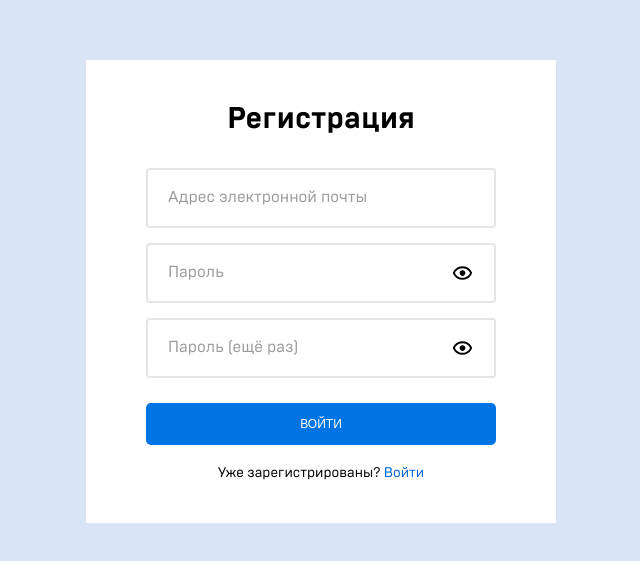
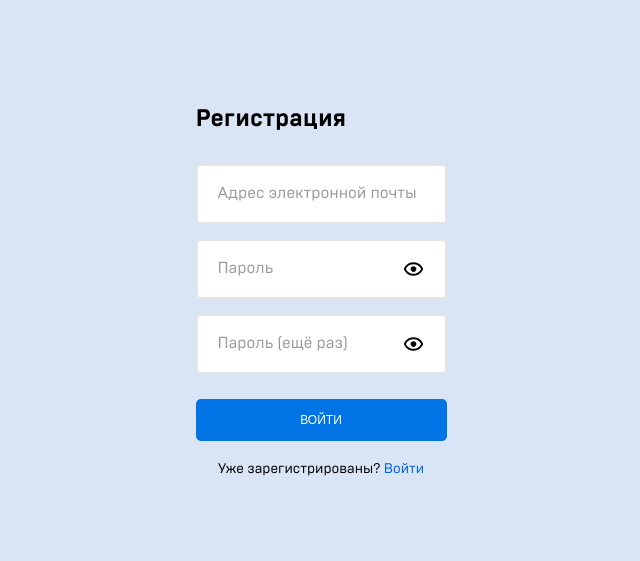
Before and after one commit to Twincki/react-todo-list, a React (Create React App) app: page /register in a window 1280 px wide. Shown: the part 109-670 px from the top of the page, without its empty margins (319-959 px from the left). Built offline with nearby package versions, Linux system fonts and the light colour scheme.

Commit message:
сделана обёртка для Auth

```diff
--- a/src/components/pages/Auth/LoginPage/LoginPage.module.scss
+++ b/src/components/pages/Auth/LoginPage/LoginPage.module.scss
@@ -1,21 +1,3 @@
-.root {
-  padding: 41px 60px;
-  background-color: #fff;
-
-  min-width: 470px;
-}
-
-.title {
-  color: #000;
-  font-size: 30px;
-  font-weight: 700;
-  text-align: center;
-}
-
-.email {
-  margin-top: 30px;
-}
-
 .password {
   margin-top: 15px;
 }
@@ -23,25 +5,3 @@
 .button {
   margin-top: 25px;
 }
-
-.register {
-  margin-top: 20px;
-  text-align: center;
-  font-size: 14px;
-  font-weight: 400;
-
-  span {
-    color: #000;
-  }
-
-  a {
-    color: #0066DD;
-    text-decoration: none;
-    border-bottom: 1px solid transparent;
-    transition: all 0.2s ease;
-
-    &:hover {
-      border-bottom-color: currentColor;
-    }
-  }
-}
--- a/src/components/pages/Auth/LoginPage/LoginPage.tsx
+++ b/src/components/pages/Auth/LoginPage/LoginPage.tsx
@@ -1,7 +1,8 @@
 import cx from 'classnames';
 import { Input } from '../../../Input/Input';
 import { Button } from '../../../Button/Button';
-import { Link } from 'react-router-dom';
+import { AuthWrapper } from '../lib/components/AuthWrapper/AuthWrapper';
+import { AuthLink } from '../lib/components/AuthLink/AuthLink';
 import { ROUTES } from '../../../shared/lib/consts';
 
 import styles from './LoginPage.module.scss';
@@ -14,19 +15,13 @@ export function LoginPage(props: LoginProps) {
   const { className } = props;
 
   return (
-    <div className={cx(styles.root, className)}>
-      <h2 className={styles.title}>Аутентификация</h2>
-
-      <Input placeholder='Адрес электронной почты' className={styles.email} />
+    <AuthWrapper className={cx(styles.root, className)} title='Аутентификация'>
+      <Input placeholder='Адрес электронной почты' />
       <Input placeholder='Пароль' type='password' className={styles.password} />
 
       <Button fullWidth className={styles.button}>Войти</Button>
 
-      <div className={styles.register}>
-        <span>Не зарегистрированы?</span>
-        {" "}
-        <Link to={ROUTES.REGISRER}>Регистрация</Link>
-      </div>
-    </div>
+      <AuthLink aditionalText='Не зарегистрированы?' to={ROUTES.REGISRER} title='Регистрация' />
+    </AuthWrapper>
   )
 }
--- a/src/components/pages/Auth/RegisterPage/RegisterPage.module.scss
+++ b/src/components/pages/Auth/RegisterPage/RegisterPage.module.scss
@@ -1,15 +1,3 @@
-.root {
-  background-color: #fff;
-  padding: 41px 60px;
-  min-width: 470px;
-}
-
-.title {
-  font-size: 30px;
-  font-weight: 700;
-  text-align: center;
-}
-
 .email {
   margin-top: 30px;
 }
@@ -25,24 +13,3 @@
 .button {
   margin-top: 25px;
 }
-
-.register {
-  margin-top: 20px;
-  font-size: 14px;
-  font-weight: 400;
-  text-align: center;
-  span {
-    color: #000000;
-  }
-
-  a {
-    color: #0066dd;
-    text-decoration: none;
-    border-bottom: 1px solid transparent;
-    transition: 0.2s;
-
-    &:hover {
-      border-bottom: 1px solid #0066dd;
-    }
-  }
-}
--- a/src/components/pages/Auth/RegisterPage/RegisterPage.tsx
+++ b/src/components/pages/Auth/RegisterPage/RegisterPage.tsx
@@ -1,7 +1,7 @@
 import cx from "classnames";
 import { Button } from "../../../Button/Button";
 import { Input } from "../../../Input/Input";
-import { Link } from 'react-router-dom';
+import { AuthLink } from "../lib/components/AuthLink/AuthLink";
 import { ROUTES } from '../../../shared/lib/consts';
 
 import styles from "./RegisterPage.module.scss";
@@ -12,6 +12,8 @@ interface RegisterProps {
 
 export function RegisterPage(props: RegisterProps) {
   const { className } = props;
+
+
   return (
     <div className={cx(styles.root, className)}>
       <h2 className={styles.title}>Регистрация</h2>
@@ -28,11 +30,7 @@ export function RegisterPage(props: RegisterProps) {
         ВОЙТИ
       </Button>
 
-      <div className={styles.register}>
-        <span>Уже зарегистрированы?</span>
-        {" "}
-        <Link to={ROUTES.LOGIN}>Войти</Link>
-      </div>
+      <AuthLink aditionalText='Уже зарегистрированы?' to={ROUTES.LOGIN} title='Войти' />
     </div>
   );
 }
--- /dev/null
+++ b/src/components/pages/Auth/lib/components/AuthLink/AuthLink.module.scss
@@ -0,0 +1,21 @@
+.register {
+  margin-top: 20px;
+  text-align: center;
+  font-size: 14px;
+  font-weight: 400;
+
+  span {
+    color: #000;
+  }
+
+  a {
+    color: #0066DD;
+    text-decoration: none;
+    border-bottom: 1px solid transparent;
+    transition: all 0.2s ease;
+
+    &:hover {
+      border-bottom-color: currentColor;
+    }
+  }
+}
--- /dev/null
+++ b/src/components/pages/Auth/lib/components/AuthLink/AuthLink.tsx
@@ -0,0 +1,22 @@
+import cx from 'classnames';
+import { Link } from 'react-router-dom';
+import { ROUTES } from '../../../../../shared/lib/consts';
+
+import styles from './AuthLink.module.scss';
+
+interface AuthLinkProps {
+  className?: string;
+  aditionalText: string;
+  to: ROUTES;
+  title: string;
+}
+
+export function AuthLink(props: AuthLinkProps) {
+  const { className, aditionalText, title, to } = props;
+
+  return (
+    <div className={cx(styles.register, className)}>
+      <span>{aditionalText}</span> <Link to={to}>{title}</Link>
+    </div>
+  )
+}
--- /dev/null
+++ b/src/components/pages/Auth/lib/components/AuthWrapper/AuthWrapper.module.scss
@@ -0,0 +1,15 @@
+.root {
+  padding: 41px 60px;
+  background-color: #fff;
+
+  min-width: 470px;
+}
+
+.title {
+  color: #000;
+  font-size: 30px;
+  font-weight: 700;
+  text-align: center;
+
+  margin-bottom: 30px;;
+}
--- /dev/null
+++ b/src/components/pages/Auth/lib/components/AuthWrapper/AuthWrapper.tsx
@@ -0,0 +1,24 @@
+import cx from 'classnames';
+
+import styles from './AuthWrapper.module.scss';
+import { ReactNode } from 'react';
+
+interface AuthWrapperProps {
+  className?: string;
+  children: ReactNode;
+  title: string;
+}
+
+export function AuthWrapper(props: AuthWrapperProps) {
+  const { className, title, children } = props;
+
+  return (
+    <div className={cx(styles.root, className)}>
+      <h2 className={styles.title}>{title}</h2>
+
+      <div className={styles.children}>
+        {children}
+      </div>
+    </div>
+  )
+}
```
